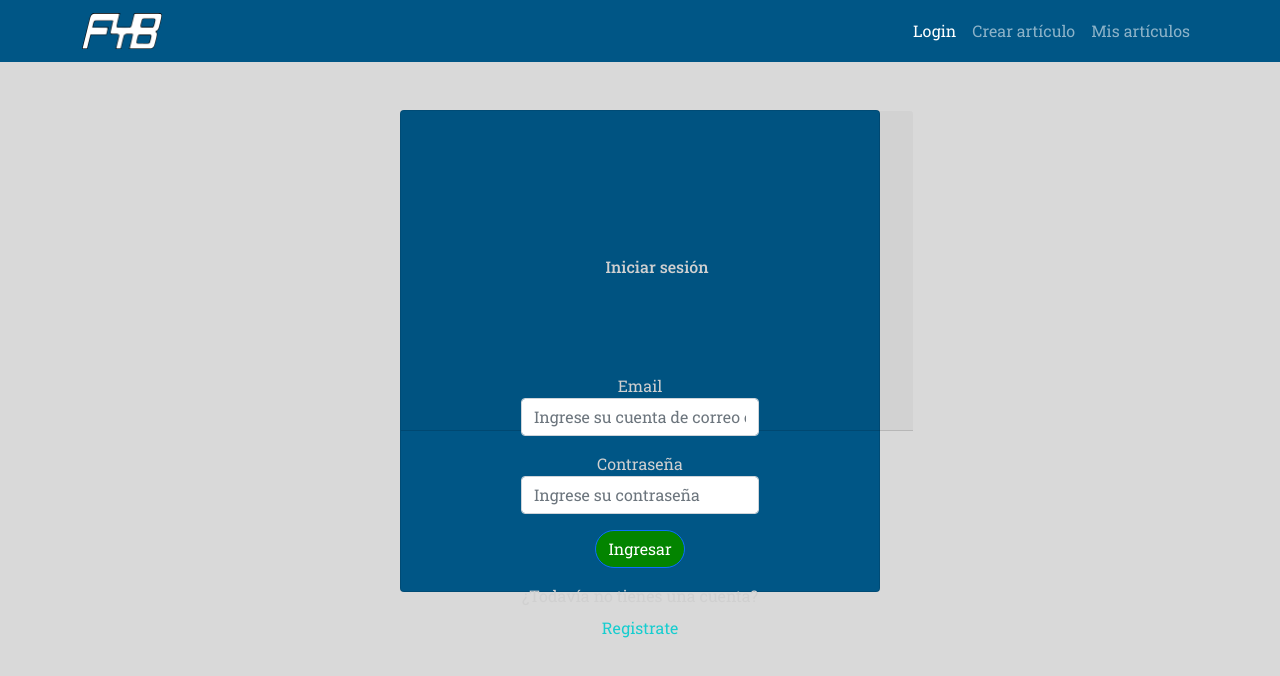
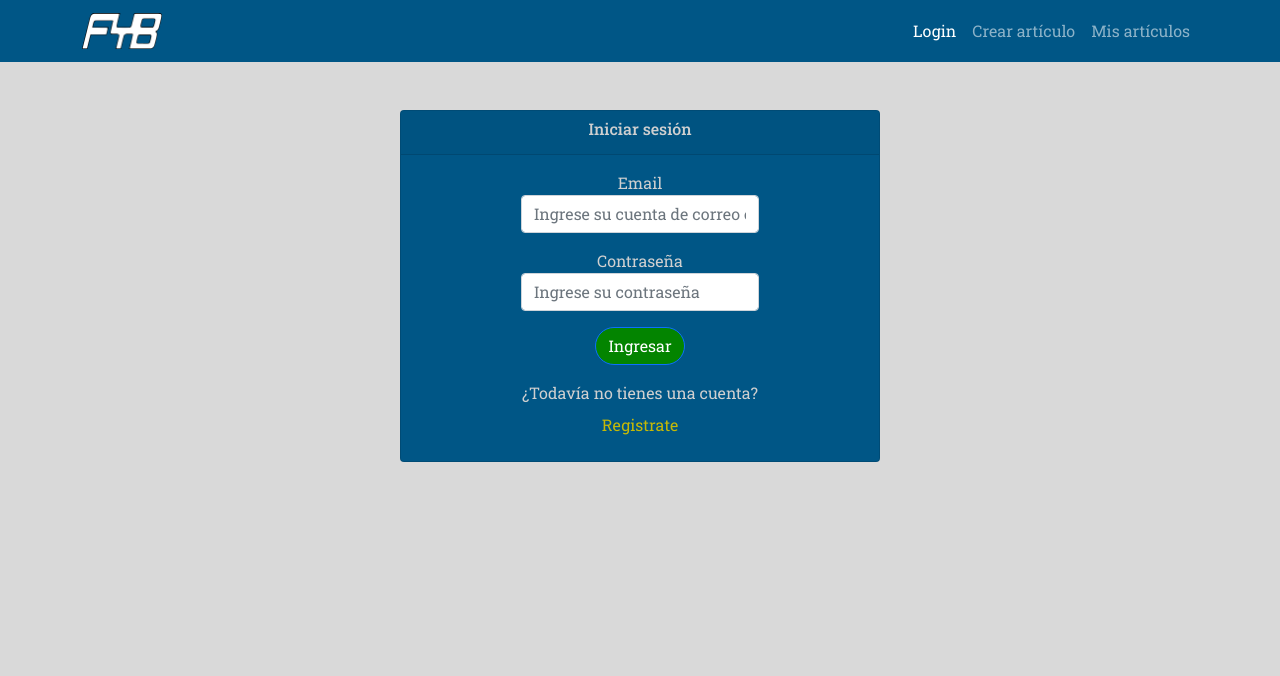
Before and after one commit to Juanur413/fyb-proyect, a React (Create React App) app in the folder frontend/notas-app/: page /login in a window 1280 px wide. Shown: the top 676 px of the page. Built offline with nearby package versions, Linux system fonts and the light colour scheme.

Commit message:
Mejoría de css

```diff
--- a/frontend/notas-app/src/components/article.css
+++ b/frontend/notas-app/src/components/article.css
@@ -3,9 +3,9 @@
     font-size: 26px;
 }
 
-.card-header{
+.c-header{
     height: 20em;
-    width: 32em;
+    width: auto;
     display: flex;
     align-items: center;
     justify-content: center;
@@ -19,10 +19,14 @@
 
 .btnEliminar{
     background: #A91E09;
+    width: 10em;
+    height: 3em;
 }
 
 .btnEditar{
     background: #0017E5;
+    width: 10em;
+    height: 3em;
 }
 
 .btnEliminar:hover{
@@ -34,14 +38,18 @@
     transition-duration: 1s;
 }
 .col{
+    padding: 0px;
+    margin: 3em;
     display: flex;
+    flex-wrap: wrap;
     align-items: center;
-    justify-content: center;
+    justify-content: space-between;
     padding-top: 2em;
     width: 35em;
 }
-.card-body{
+.body-card{
     display: flex;
+    align-items: center;
     flex-direction: column;
     width: auto;
     height: 10em;
@@ -52,3 +60,9 @@ h4{
 p{
     font-size: 20px;
 }
+.card{
+    width: auto;
+    height: auto;
+    display: flex;
+    flex-direction: column;
+}
--- a/frontend/notas-app/src/components/articles.css
+++ b/frontend/notas-app/src/components/articles.css
@@ -4,3 +4,9 @@
     justify-content: space-between;
     align-items: center;
 }
+.articles-container{
+    width: 76em;
+    display: flex;
+    flex-wrap: wrap;
+    justify-content: space-between;
+}
--- a/frontend/notas-app/src/components/new.css
+++ b/frontend/notas-app/src/components/new.css
@@ -1,5 +1,5 @@
 .card-body{
-    width: auto;
+    width: 32em;
     height: auto;
 }
 
--- a/frontend/notas-app/src/components/register.css
+++ b/frontend/notas-app/src/components/register.css
@@ -19,5 +19,5 @@ h4{
 }
 
 .nav-link{
-    color: #16CDCF;
+    color: #C5B906;
 }
--- a/frontend/notas-app/src/components/totalblogs.css
+++ b/frontend/notas-app/src/components/totalblogs.css
@@ -1,4 +1,5 @@
 .card-body{
+    width: auto;
     display: flex;
     justify-content: center;
     align-items: center;
```
Also changed, not shown: frontend/notas-app/src/components/Article.js (+2 -2 lines).
